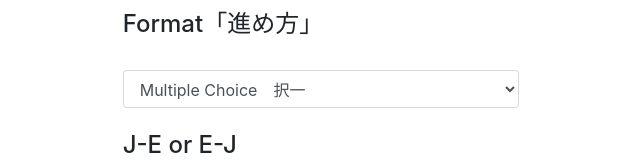
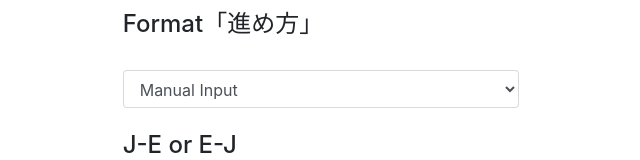
Before and after one commit to ryanarnold/j-renshuu, an Angular app: page /start in a window 1280 px wide. Shown: the part 497-657 px from the top of the page, without its empty margins (319-959 px from the left). Built offline with nearby package versions, Linux system fonts and the light colour scheme.

Commit message:
Put Manual Input option first.

```diff
--- a/src/app/components/start/start.component.html
+++ b/src/app/components/start/start.component.html
@@ -20,8 +20,8 @@
       <br>
 
       <select class="form-control">
-        <option>Multiple Choice　択一</option>
-        <option>Manual Input　タイプ</option>
+        <option>Manual Input</option>
+        <option>Multiple Choice</option>
       </select>
 
       <br>
```
